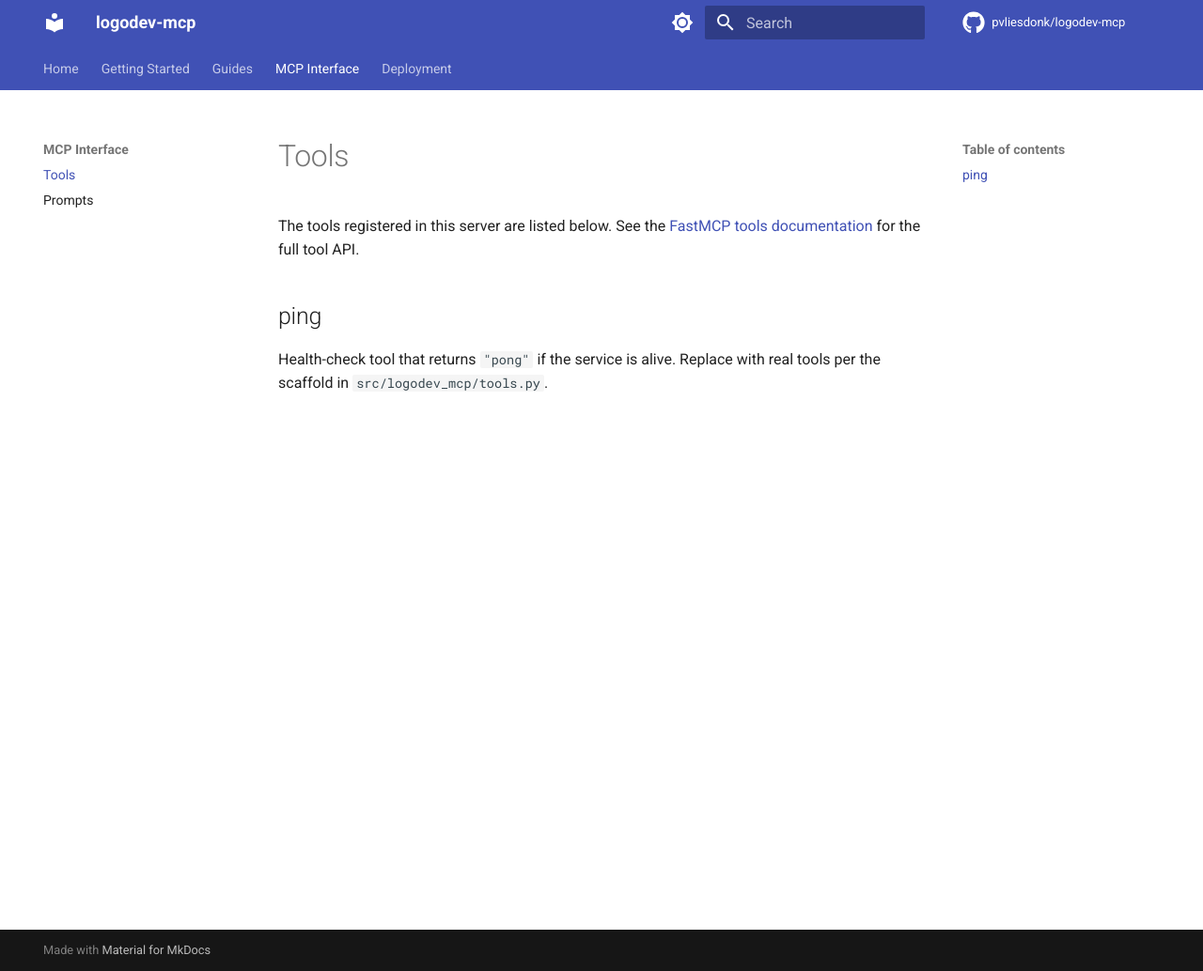
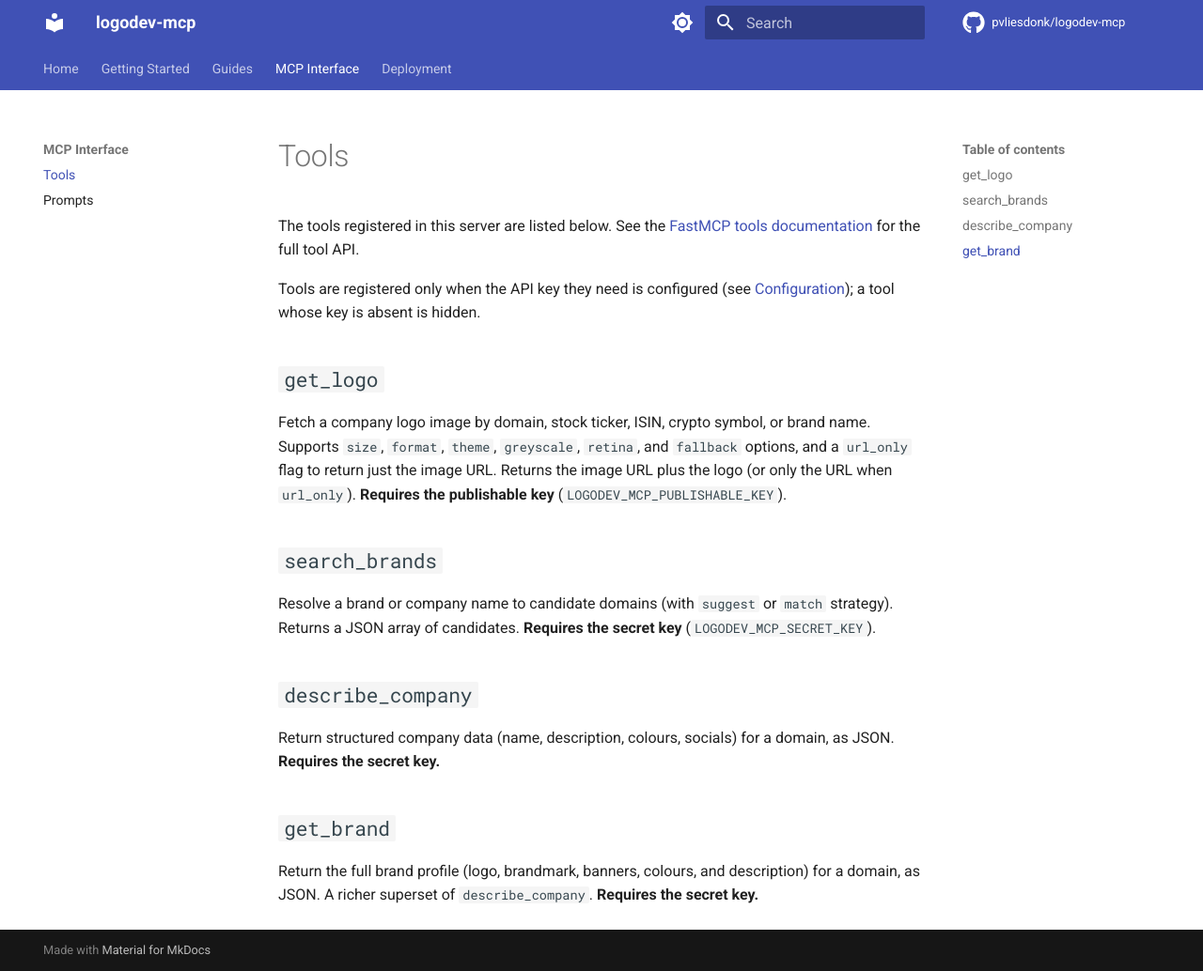
Before and after one commit to pvliesdonk/logodev-mcp, an MkDocs documentation site: the page built from docs/tools/index.md, in a window 1280 px wide and 1034 px high. Shown: the whole window at 94% size. Built offline with MkDocs 1.6.1 and Material for MkDocs 9.7.7, drawn with Linux system fonts in a browser that asks for light colours; comment, search, counter and statistics services are not loaded; the version menu is left out.

Commit message:
docs: document the four logo.dev tools on the tools page
Replace the scaffold 'ping' placeholder (a removed tool) with get_logo /
search_brands / describe_company / get_brand and their key requirements.
Backtick the tool-name headings and add brandmark/crypto/superset to the
Vale accept list so the prose passes the Docs Prose check.

```diff
--- a/docs/tools/index.md
+++ b/docs/tools/index.md
@@ -5,9 +5,31 @@ The tools registered in this server are listed below. See the
 for the full tool API.
 
 <!-- DOMAIN-TOOLS-LIST-START -->
-## ping
+Tools are registered only when the API key they need is configured (see
+[Configuration](../configuration.md)); a tool whose key is absent is hidden.
 
-Health-check tool that returns `"pong"` if the service is alive.
-Replace with real tools per the scaffold in
-`src/logodev_mcp/tools.py`.
+## `get_logo`
+
+Fetch a company logo image by domain, stock ticker, ISIN, crypto symbol, or
+brand name. Supports `size`, `format`, `theme`, `greyscale`, `retina`, and
+`fallback` options, and a `url_only` flag to return just the image URL.
+Returns the image URL plus the logo (or only the URL when `url_only`).
+**Requires the publishable key** (`LOGODEV_MCP_PUBLISHABLE_KEY`).
+
+## `search_brands`
+
+Resolve a brand or company name to candidate domains (with `suggest` or
+`match` strategy). Returns a JSON array of candidates.
+**Requires the secret key** (`LOGODEV_MCP_SECRET_KEY`).
+
+## `describe_company`
+
+Return structured company data (name, description, colours, socials) for a
+domain, as JSON. **Requires the secret key.**
+
+## `get_brand`
+
+Return the full brand profile (logo, brandmark, banners, colours, and
+description) for a domain, as JSON. A richer superset of `describe_company`.
+**Requires the secret key.**
 <!-- DOMAIN-TOOLS-LIST-END -->
```
Also changed, not shown: 1 other file.
